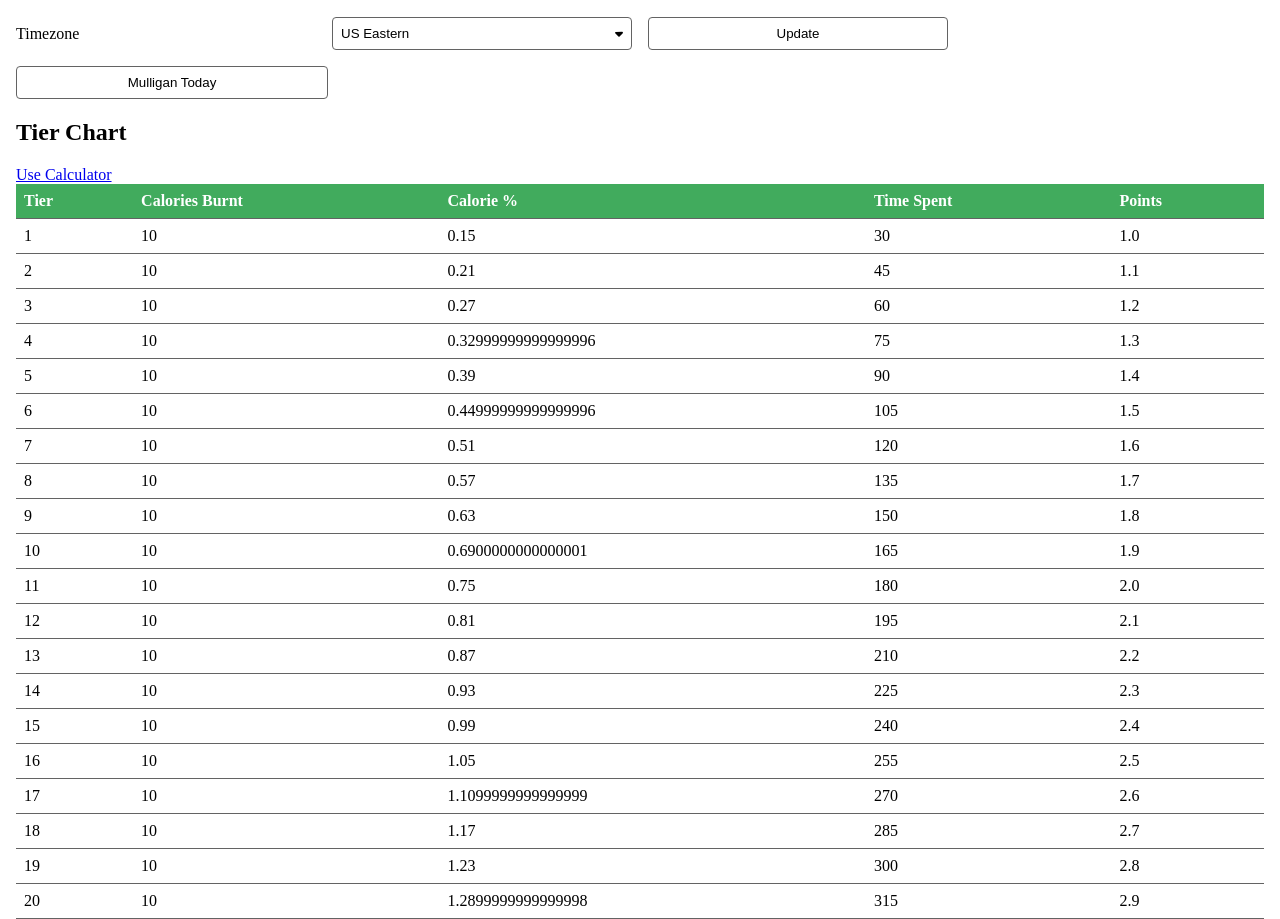
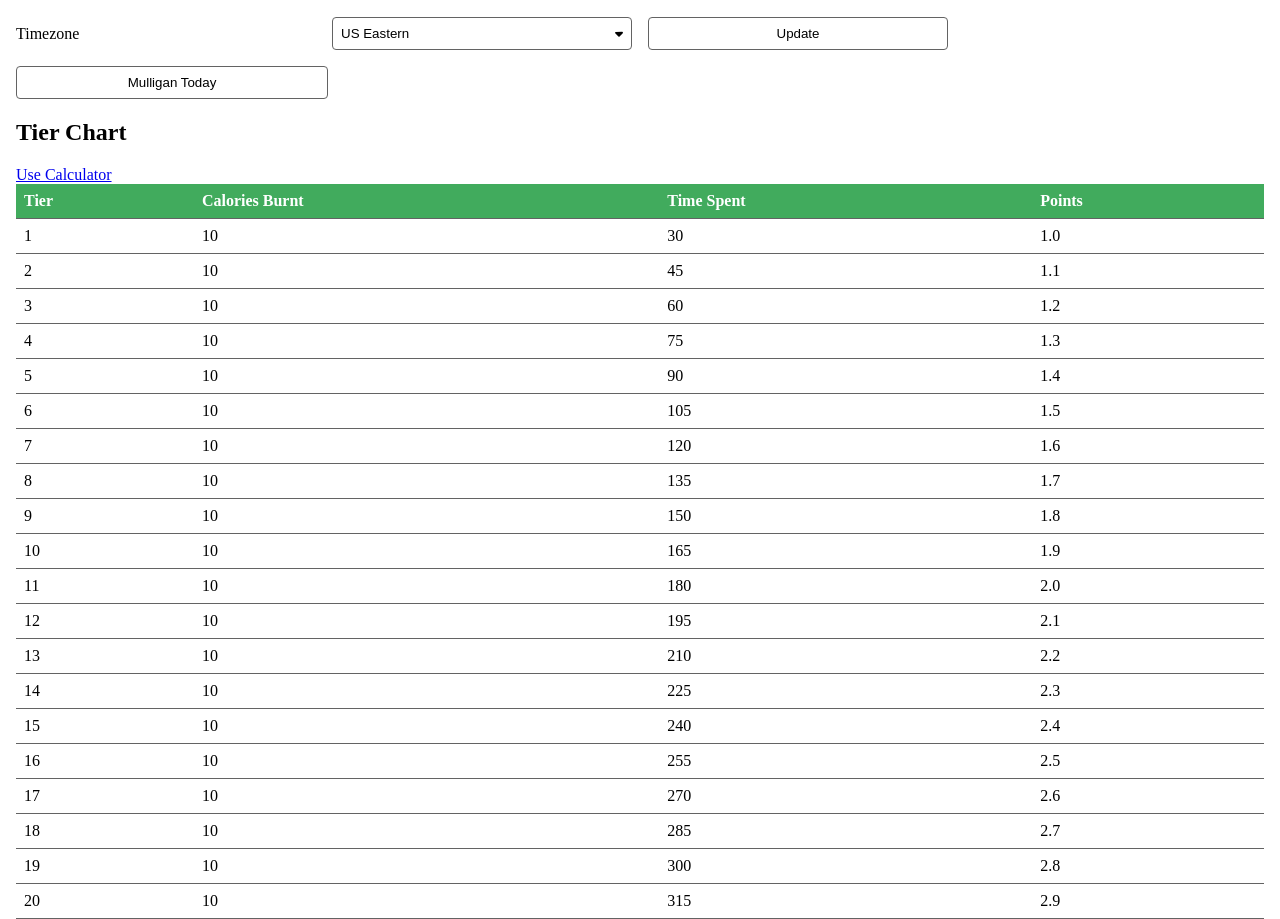
Before and after one commit to trescenzi/checkin-viz, a Flask app: template src/templates/challenger.html in a window 1280 px wide. Shown: the part 217-1136 px from the top of the page. Run offline with Flask 3, Linux system fonts and the light colour scheme; the template is opened without the code that fills it: most values are stand-ins (such as "Sample title", 1, 10 or a date in 2020); some libraries are stand-ins or nearby versions.

Commit message:
fix: roll back challenger chart change

```diff
--- a/src/templates/challenger.html
+++ b/src/templates/challenger.html
@@ -93,7 +93,6 @@
     <tr>
       <th>Tier</th>
       <th>Calories Burnt</th>
-      <th>Calorie %</th>
       <th>Time Spent</th>
       <th>Points</th>
     </tr>
@@ -103,8 +102,7 @@
     <tr>
       <td>{{n}}</td>
       <!-- Calc the percent multiply by bmr -->
-      <td>{{((((6*(n - 1))/100)+0.15) * bmr)|round|int}}</td>
-      <td>{{((((6*(n - 1))/100)+0.15))}}</td>
+      <td>{{((((7.5*n)/100)+0.075) * bmr)|round|int}}</td>
       <!-- Calc the time -->
       <td>{{(15*(1+n))|round|int}}</td>
       <!-- Calc the points -->
```
